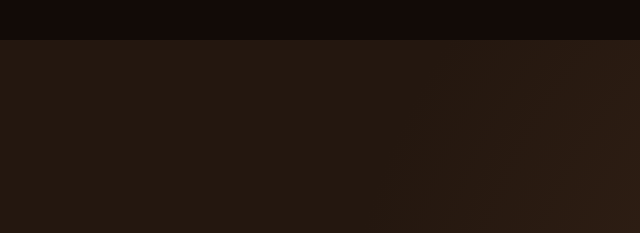
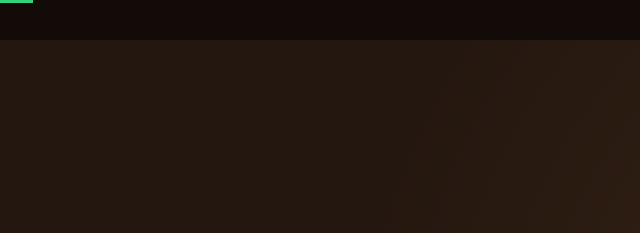
Before and after one commit to Ivifer1/Ivifer1.github.io, a plain HTML site: page rollback/index.html in a window 1280 px wide. Shown: the top 233 px of the page, 0-640 px from the left. Drawn offline with Linux system fonts and the light colour scheme.

Commit message:
Corregir la barra de progreso de la presentación

```diff
--- a/rollback/index.html
+++ b/rollback/index.html
@@ -43,7 +43,7 @@ aside{display:none}
 #ui .n{padding:0 8px;color:#BFAE98;min-width:70px;text-align:center}
 body.idle #ui{opacity:0}
 body.idle{cursor:none}
-body.shownotes #bar{position:fixed;left:0;top:0;height:3px;background:#34D27B;transition:width .4s;z-index:5}
+#bar{position:fixed;left:0;top:0;height:3px;background:#34D27B;transition:width .4s;z-index:5}
 </style>
 </head>
 <body>
```
